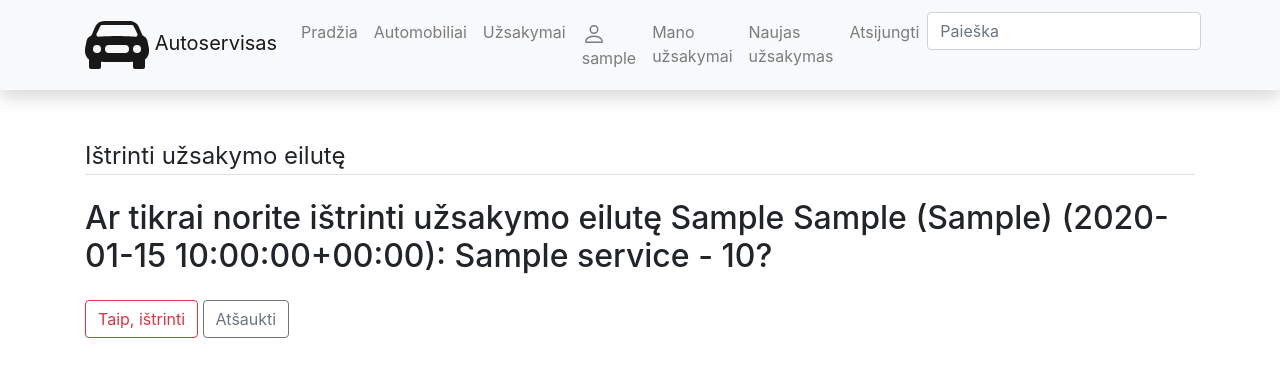
After one commit to DonatasNoreika/autoservice_2023_pavasaris, a Django app: page /autoservice/orders/1/deleteline/1 in a window 1280 px wide. The commit adds this page. Shown: the top 377 px of the page. Run offline with Django 4.2, Linux system fonts and the light colour scheme; a user stored in the database is signed in; tables that the repository leaves empty hold one stand-in row (values such as "Sample post"); some libraries are stand-ins or nearby versions.

Commit message:
11: +Padaryta, kad šias eilutes galima būtų ištrinti.

```diff
--- a/mysite/autoservice/templates/order.html
+++ b/mysite/autoservice/templates/order.html
@@ -35,6 +35,7 @@
         {% if order.client == user %}
         <td>
             <a class="btn btn-secondary btn-sm mt-1 mb-1" href="{% url 'updateline' order.id line.id %}">Redaguoti</a>
+            <a class="btn btn-danger btn-sm mt-1 mb-1" href="{% url 'deleteline' order.id line.id %}">Ištrinti</a>
         </td>
         {% endif %}
     </tr>
--- /dev/null
+++ b/mysite/autoservice/templates/orderline_delete.html
@@ -0,0 +1,19 @@
+{% extends "base.html" %}
+{% block "title" %}Užsakymo eilutės trynimas{% endblock %}
+
+{% block "content" %}
+    <div class="content-section">
+    <form method="POST">
+        {% load crispy_forms_tags %}
+        {% csrf_token %}
+        <fieldset class="form-group">
+            <legend class="border-bottom mb-4">Ištrinti užsakymo eilutę</legend>
+            <h2>Ar tikrai norite ištrinti užsakymo eilutę {{ orderline }}?</h2>
+        </fieldset>
+        <div class="form-group">
+            <button class="btn btn-outline-danger" type="submit">Taip, ištrinti</button>
+            <a class="btn btn-outline-secondary" href="{% url 'order' orderline.order.id %}">Atšaukti</a>
+        </div>
+    </form>
+    </div>
+{% endblock %}
--- a/mysite/autoservice/urls.py
+++ b/mysite/autoservice/urls.py
@@ -17,4 +17,5 @@ urlpatterns = [
     path('orders/<int:pk>/delete', views.OrderDeleteView.as_view(), name='order_delete'),
     path('orders/<int:pk>/newline', views.OrderLineCreateView.as_view(), name='newline'),
     path('orders/<int:order_id>/updateline/<int:pk>', views.OrderLineUpdateView.as_view(), name='updateline'),
+    path('orders/<int:order_id>/deleteline/<int:pk>', views.OrderLineDeleteView.as_view(), name='deleteline'),
 ]
--- a/mysite/autoservice/views.py
+++ b/mysite/autoservice/views.py
@@ -215,3 +215,16 @@ class OrderLineUpdateView(LoginRequiredMixin, UserPassesTestMixin, generic.Updat
     def form_valid(self, form):
         form.instance.order = Order.objects.get(pk=self.kwargs['order_id'])
         return super().form_valid(form)
+
+
+class OrderLineDeleteView(LoginRequiredMixin, UserPassesTestMixin, generic.DeleteView):
+    model = OrderLine
+    context_object_name = 'orderline'
+    template_name = 'orderline_delete.html'
+
+    def test_func(self):
+        order = Order.objects.get(pk=self.kwargs['order_id'])
+        return order.client == self.request.user
+
+    def get_success_url(self):
+        return reverse('order', kwargs={'pk': self.kwargs['order_id']})
```
